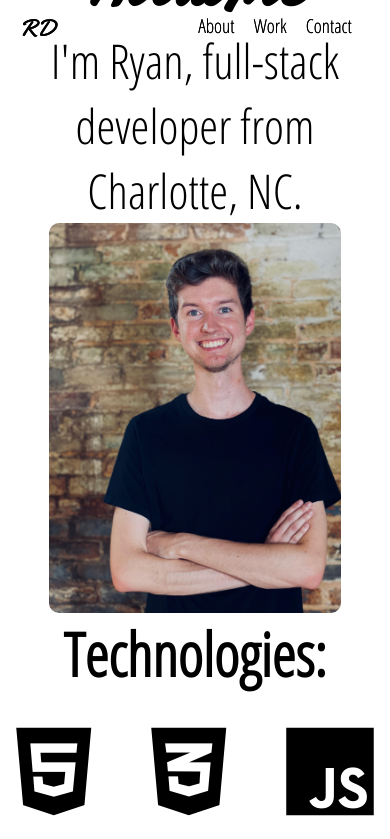
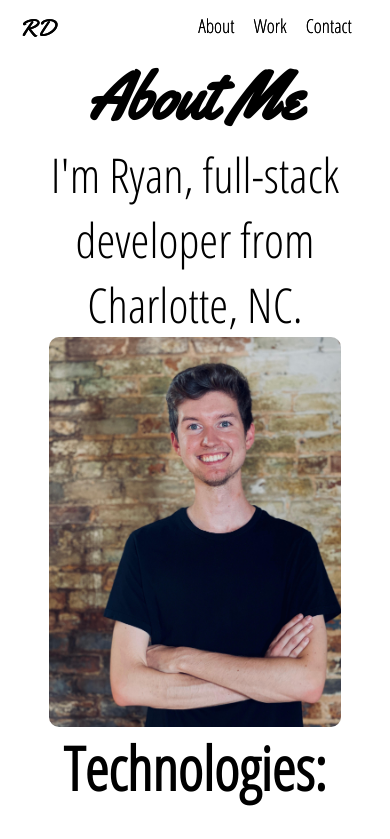
Before and after one commit to ryand67/Portfolio, a React (Create React App) app in the folder client/: page /about in a window 390 px wide. Shown: the top 839 px of the page. Built offline with nearby package versions, Linux system fonts and the light colour scheme.

Commit message:
responsive tech list

```diff
--- a/client/src/components/Bio.js
+++ b/client/src/components/Bio.js
@@ -1,5 +1,10 @@
 import React from 'react';
 import profilePic from '../assets/ryanPicture.jpg';
+// npm install --save-dev @iconify/react @iconify/icons-simple-icons
+import { Icon, InlineIcon } from '@iconify/react';
+import mongodbIcon from '@iconify/icons-simple-icons/mongodb';
+import mysqltwoIcon from '@iconify/icons-whh/mysqltwo';
+
 
 const Bio = () => {
     return (
@@ -22,6 +27,7 @@ const Bio = () => {
                     <ul className="tech-list">
                         <li className="tech-list-li"><i className="fab fa-node-js tech-list-item"></i></li>
                         <li className="tech-list-li"><i className="fab fa-react tech-list-item"></i></li>
+                        <Icon icon={mongodbIcon} className="tech-list-item" />
                     </ul>
                 </div>
             </div>
--- a/client/src/components/pages/about.css
+++ b/client/src/components/pages/about.css
@@ -1,7 +1,7 @@
 .bioMain {
     padding-top: .8em;
     width: 100%;
-    height: 100vh;
+    height: 100%;
     display: flex;
     flex-direction: column;
     justify-content: center;
@@ -101,6 +101,7 @@
     .tech-list {
         width: 100vw;
         padding: 0;
+        height: 100%;
     }
 
     .tech-list-item {
--- a/package.json
+++ b/package.json
@@ -26,6 +26,10 @@
     "path": "^0.12.7"
   },
   "devDependencies": {
+    "@iconify/icons-logos": "^1.0.12",
+    "@iconify/icons-simple-icons": "^1.0.46",
+    "@iconify/icons-whh": "^1.0.3",
+    "@iconify/react": "^1.1.3",
     "concurrently": "^5.3.0",
     "nodemon": "^2.0.4"
   }
```
Also changed, not shown: 1 other file (tests, documents, lock files or other folders).
